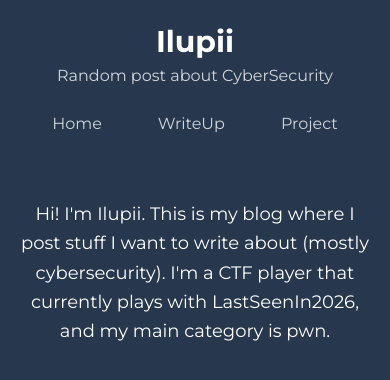
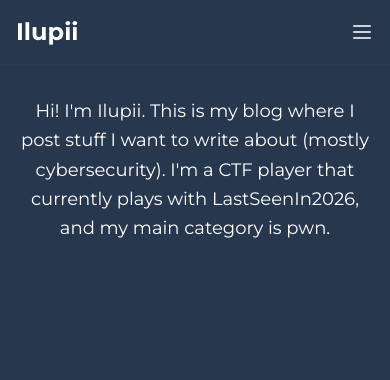
Before and after one commit to Ilupii17/ilupii-blog-no-backend, a Vue app: page / in a window 390 px wide. Shown: the top 380 px of the page. Built offline with nearby package versions, Linux system fonts and the light colour scheme.

Commit message:
improve ui at header

```diff
--- a/src/components/AppHeader.vue
+++ b/src/components/AppHeader.vue
@@ -1,22 +1,124 @@
 <!-- src/components/AppHeader.vue -->
 <template>
-  <header class="py-6">
+  <header class="py-4 border-b border-gray-700/50">
     <div class="container mx-auto px-4">
-      <div class="flex flex-col sm:flex-row items-center justify-between gap-4">
-        <div class="text-center sm:text-left">
-          <h1 class="text-3xl font-bold">Ilupii</h1>
-          <p class="text-gray-300 mt-1">Random post about CyberSecurity</p>
-        </div>
-        <nav class="flex space-x-6">
+      <div class="flex items-center justify-between">
+        <!-- Logo -->
+        <router-link to="/" class="text-2xl font-bold hover:text-blue-400 transition-colors">
+          Ilupii
+        </router-link>
+
+        <!-- Desktop Navigation -->
+        <nav class="hidden md:flex space-x-6">
           <router-link to="/" class="nav-link">Home</router-link>
           <router-link to="/writeup" class="nav-link">WriteUp</router-link>
           <router-link to="/project" class="nav-link">Project</router-link>
         </nav>
+
+        <!-- Mobile Menu Button -->
+        <button
+          @click="toggleMenu"
+          class="md:hidden text-gray-300 hover:text-white transition-colors"
+          aria-label="Toggle menu"
+        >
+          <svg
+            v-if="!isMenuOpen"
+            class="w-6 h-6"
+            fill="none"
+            stroke="currentColor"
+            viewBox="0 0 24 24"
+          >
+            <path stroke-linecap="round" stroke-linejoin="round" stroke-width="2" d="M4 6h16M4 12h16M4 18h16" />
+          </svg>
+          <svg
+            v-else
+            class="w-6 h-6"
+            fill="none"
+            stroke="currentColor"
+            viewBox="0 0 24 24"
+          >
+            <path stroke-linecap="round" stroke-linejoin="round" stroke-width="2" d="M6 18L18 6M6 6l12 12" />
+          </svg>
+        </button>
       </div>
+
+      <!-- Mobile Navigation -->
+      <Transition name="slide">
+        <nav
+          v-if="isMenuOpen"
+          class="md:hidden mt-4 flex flex-col space-y-2 py-4 border-t border-gray-700/50"
+        >
+          <router-link
+            to="/"
+            @click="closeMenu"
+            class="nav-link-mobile"
+          >
+            Home
+          </router-link>
+          <router-link
+            to="/writeup"
+            @click="closeMenu"
+            class="nav-link-mobile"
+          >
+            WriteUp
+          </router-link>
+          <router-link
+            to="/project"
+            @click="closeMenu"
+            class="nav-link-mobile"
+          >
+            Project
+          </router-link>
+        </nav>
+      </Transition>
     </div>
   </header>
 </template>
 
 <script setup>
-// Komponen ini udah siap dipake di App.vue
+import { ref } from 'vue';
+
+const isMenuOpen = ref(false);
+
+const toggleMenu = () => {
+  isMenuOpen.value = !isMenuOpen.value;
+};
+
+const closeMenu = () => {
+  isMenuOpen.value = false;
+};
 </script>
+
+<style scoped>
+.nav-link {
+  @apply text-gray-300 hover:text-white transition-colors duration-300;
+}
+
+.nav-link.router-link-active {
+  @apply text-white font-semibold;
+}
+
+.nav-link-mobile {
+  @apply px-4 py-2 text-gray-300 hover:text-white hover:bg-gray-800 rounded-lg transition-all duration-300;
+}
+
+.nav-link-mobile.router-link-active {
+  @apply text-white bg-gray-800 font-semibold;
+}
+
+/* Slide animation */
+.slide-enter-active,
+.slide-leave-active {
+  transition: all 0.3s ease;
+}
+
+.slide-enter-from {
+  opacity: 0;
+  transform: translateY(-10px);
+}
+
+.slide-leave-to {
+  opacity: 0;
+  transform: translateY(-5px);
+}
+</style>
```
